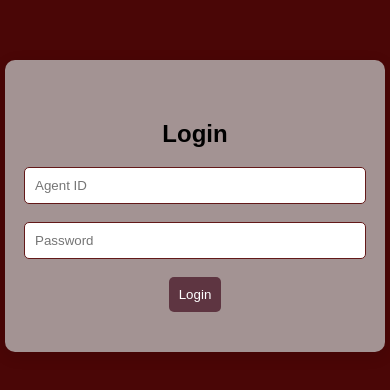
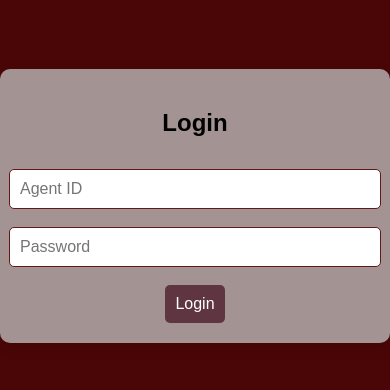
Before and after one commit to khushi-mahida/tresurehunt, a plain HTML site: page index.html in a window 390 px wide. Shown: the part 216-606 px from the top of the page. Drawn offline with Linux system fonts and the light colour scheme.

Commit message:
Update index.html

```diff
--- a/index.html
+++ b/index.html
@@ -2,6 +2,7 @@
 <html lang="en">
 <head>
     <meta charset="UTF-8">
+    <meta name="viewport" content="width=device-width, initial-scale=1.0">
     <title>Login Page</title>
     <style>
         body {
@@ -40,6 +41,18 @@
         }
         .error {
             color: red;
+            margin-bottom: 12px;
+        }
+
+        /* Mobile responsiveness */
+        @media (max-width: 500px) {
+            .login-container {
+                width: 90%;
+                padding: 20px;
+            }
+            input, button {
+                font-size: 16px;
+            }
         }
     </style>
 </head>
```
